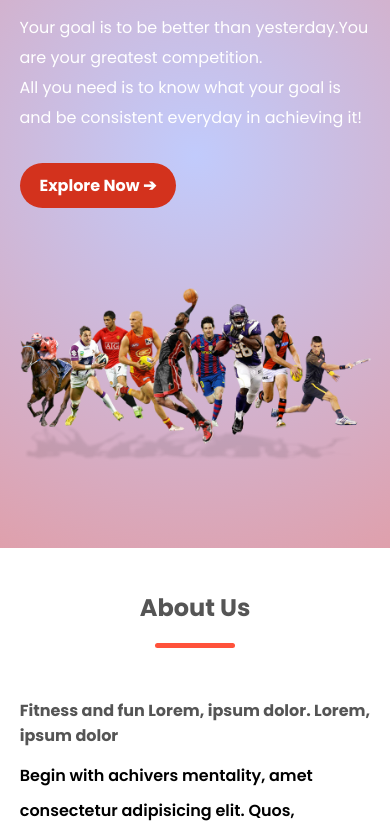
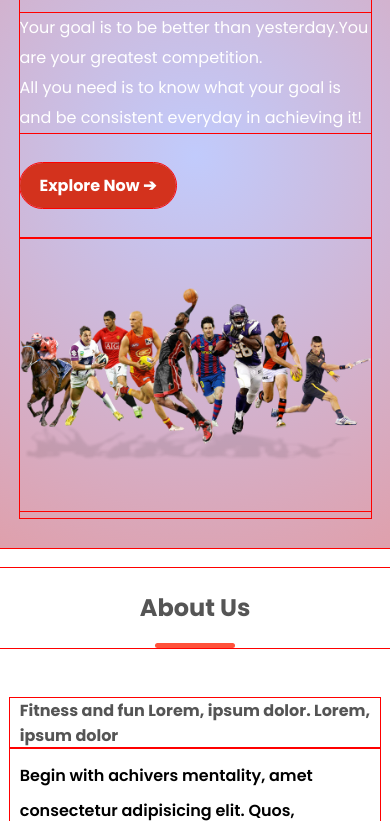
Before and after one commit to devAbdulsalam/fitness, a plain HTML site: page index.html in a window 390 px wide. Shown: the part 237-1058 px from the top of the page. Drawn offline with nearby package versions, Linux system fonts and the light colour scheme.

```diff
--- a/style.css
+++ b/style.css
@@ -3,6 +3,7 @@
   padding: 0;
   box-sizing: border-box;
   scroll-behavior: smooth;
+  outline: 1px red solid;
 }
 
 body {
```
